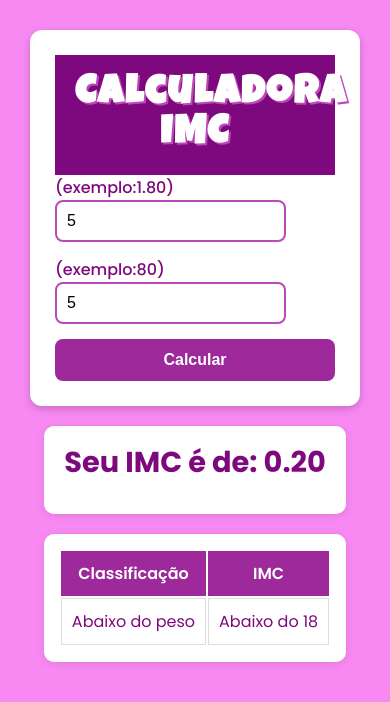
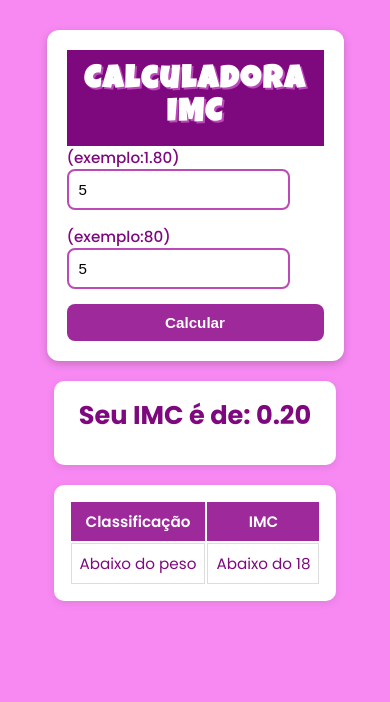
Before and after one commit to CPFrontEnd/CP4-IMC, a React (Vite) app: page / in a window 390 px wide. Both pictures are taken after typing "5", "5" into the empty fields and a click on the button "Calcular". Shown: the top 702 px of the page. Built offline with nearby package versions, Linux system fonts and the light colour scheme.

Commit message:
Adicionando responsividade

```diff
--- a/src/css/estilo.css
+++ b/src/css/estilo.css
@@ -55,3 +55,16 @@ button {
 button:hover {
   background: var(--cor1);
 }
+
+/* RESPONSIVIDADE */
+@media (max-width: 1024px) {
+  .box {
+    width: 90%;
+    padding: 20px;
+  }
+
+  input, button {
+    font-size: 0.95rem;
+    padding: 10px;
+  }
+}
--- a/src/css/global.css
+++ b/src/css/global.css
@@ -19,3 +19,15 @@ body {
   background: var(--cor5);
   color: var(--cor1);
 }
+
+
+/* RESPONSIVIDADE */
+@media (max-width: 1024px) {
+  body {
+    font-size: 0.95rem;
+  }
+
+  .container {
+    padding: 20px;
+  }
+}
--- a/src/css/header.css
+++ b/src/css/header.css
@@ -12,3 +12,14 @@
   letter-spacing: 2px;
   text-shadow: 2px 2px var(--cor3);
 }
+
+/*RESPONSVIDADE*/
+@media (max-width: 1024px) {
+  .header h1 {
+    font-size: 2rem;
+  }
+
+  .header {
+    padding: 15px;
+  }
+}
--- a/src/css/resultado.css
+++ b/src/css/resultado.css
@@ -44,3 +44,16 @@
 .tabelaBody tr:nth-child(even) {
   background-color: var(--cor5);
 }
+
+
+/* RESPONSIVIDADE */
+@media (max-width: 1024px) {
+  .tabela h2 {
+    font-size: 1.6rem;
+  }
+
+  .tabela table, .tabela th, .tabela td {
+    font-size: 0.95rem;
+    padding: 8px;
+  }
+}
```
